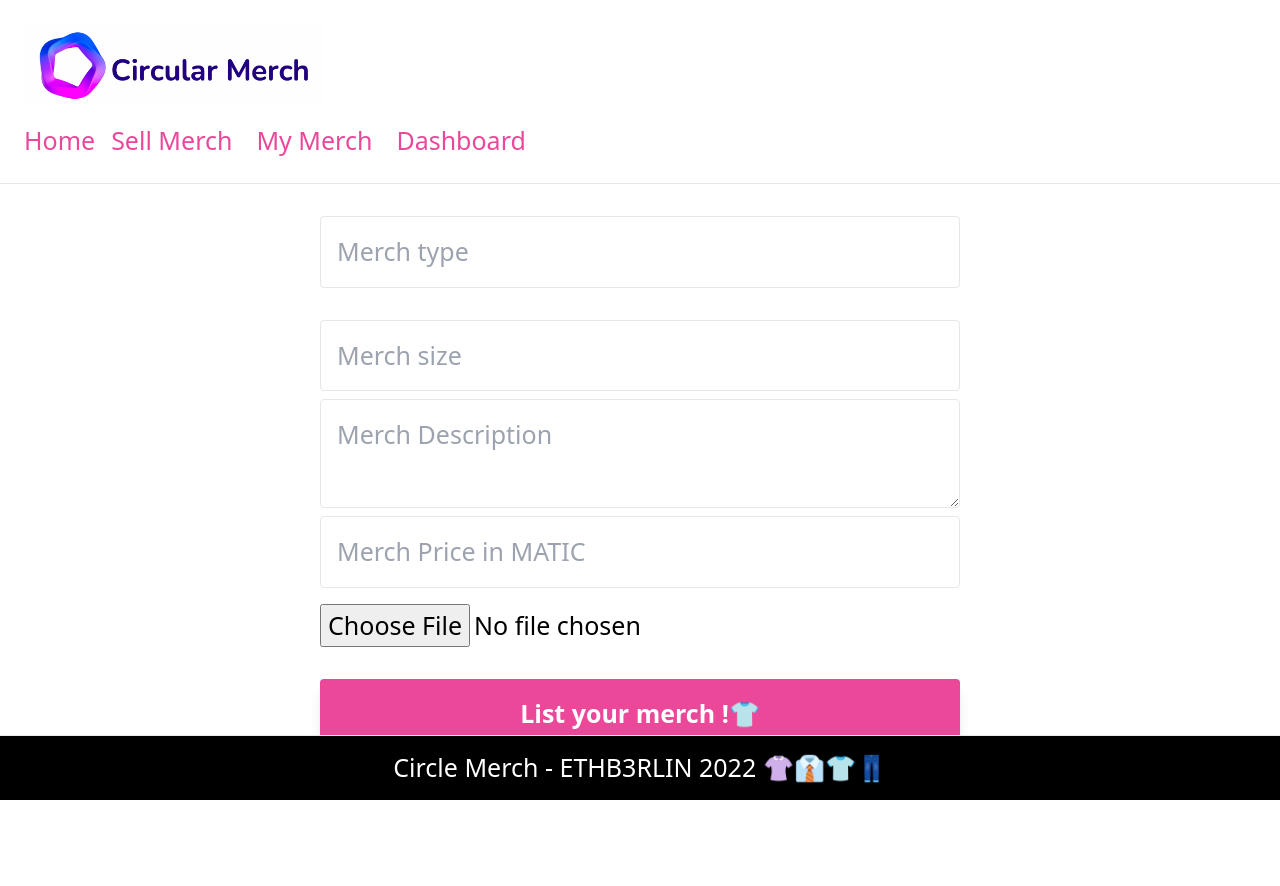
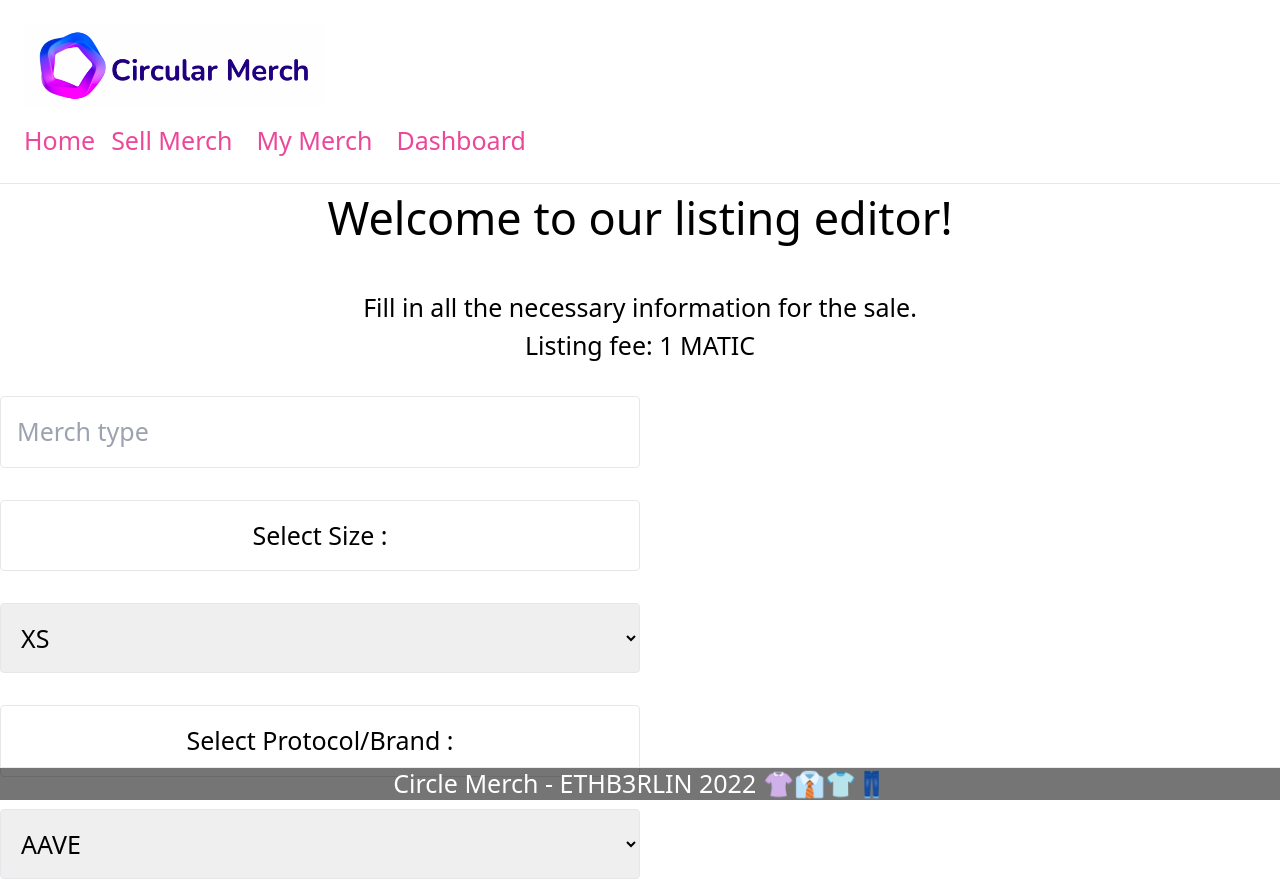
Before and after one commit to lilyanB/Hackaton-ETHBerlin, a Next.js app: page /create-item in a window 1280 px wide. Shown: the top 886 px of the page. Before the commit the page ends 834 px from the top, so only its background shows below. Built offline with nearby package versions, Linux system fonts and the light colour scheme; what ipfs-http-client would draw is missing.

Commit message:
upgrade listing experience & homepage

```diff
--- a/pages/_app.js
+++ b/pages/_app.js
@@ -10,7 +10,7 @@
               width="300"
               height="120"
               className="d-inline-block align-top"
-              alt="React Bootstrap logo"
+              alt="Circle Merch logo"
             />
         <div className="flex mt-4">
           <Link href="/">
@@ -39,6 +39,7 @@
       <br></br>
       <footer className='footer1'>Circle Merch - ETHB3RLIN 2022 👚👔👕👖</footer>
     </div>
+
   )
 }
 export default Marketplace
--- a/pages/create-item.js
+++ b/pages/create-item.js
@@ -28,8 +28,9 @@
 import Market from '../artifacts/contracts/NFTMarket.sol/NFTMarket.json'
 
 export default function CreateItem() {
+
   const [fileUrl, setFileUrl] = useState(null)
-  const [formInput, updateFormInput] = useState({ price: '', size:'', name: '', description: '' })
+  const [formInput, updateFormInput] = useState({ price: '', size:'', name: '', description: '', brand:'' })
   const router = useRouter()
 
   async function onChange(e) {
@@ -48,17 +49,18 @@
     }
   }
   async function createMarket() {
-    const { name,size, description, price } = formInput
-    if (!name || !size || !description || !price || !fileUrl) return
+    const { name,size, description, price, brand } = formInput
+    if (!name || !size || !description || !price || !fileUrl ||!brand) return
     /* first, upload to IPFS */
     const data = JSON.stringify({
-      name, size, description, image: fileUrl
+      name, size, brand, description, image: fileUrl
     })
     try {
       const added = await client.add(data)
       const url = `https://infura-ipfs.io/ipfs/${added.path}`
       /* after file is uploaded to IPFS, pass the URL to save it on Polygon */
       createSale(url)
+      console.log(data) //check metadata
     } catch (error) {
       console.log('Error uploading file: ', error)
     }
@@ -91,18 +93,35 @@
   }
 
   return (
-    <div className="flex justify-center">
-      <div className="w-1/2 flex flex-col pb-12">
+    <div className="row justify-content-center">
+      <p className='create_title'>Welcome to our listing editor!</p><br></br>
+      <p>Fill in all the necessary information for the sale.<br></br> Listing fee: 1 MATIC</p>
+      <div className="w-1/2 flex flex-col pb-12 ">
         <input
           placeholder="Merch type"
           className="mt-8 border rounded p-4"
           onChange={e => updateFormInput({ ...formInput, name: e.target.value })}
         />
-        <input
-          placeholder="Merch size"
-          className="mt-8 border rounded p-4"
-          onChange={e => updateFormInput({ ...formInput, size: e.target.value })}
-        />
+        <p className="mt-8 border rounded p-4">Select Size : </p>
+        <select onChange={e => updateFormInput({ ...formInput, size: e.target.value })}
+          className="mt-8 border rounded p-4">
+          <option value="XS">XS</option>
+          <option value="S">S</option>
+          <option value="M">M</option>
+          <option value="L">L</option>
+          <option value="XL">XL</option>
+          <option value="XXL">XXL</option>
+          <option value="standard">standard</option>
+   		  </select>
+        <p className="mt-8 border rounded p-4">Select Protocol/Brand : </p>
+        <select onChange={e => updateFormInput({ ...formInput, brand: e.target.value })}
+          className="mt-8 border rounded p-4">
+          <option value="AAVE.eth">AAVE</option>
+          <option value="LENS.eth">LENS</option>
+          <option value="SISMO.eth">SISMO</option>
+          <option value="#">Not listed</option>
+   		  </select>
+
         <textarea
           placeholder="Merch Description"
           className="mt-2 border rounded p-4"
--- a/pages/index.js
+++ b/pages/index.js
@@ -33,7 +33,7 @@
 
     const items = await Promise.all(data.map(async i => {
       const tokenUri = await tokenContract.tokenURI(i.tokenId)
-      const meta = await axios.get(tokenUri) // link to metadata on pinata ipfs
+      const meta = await axios.get(tokenUri) // link to metadata on ipfs
       let price = ethers.utils.formatUnits(i.price.toString(), 'ether')
       let item = {
         price,
@@ -42,6 +42,8 @@
         owner: i.owner,
         image: meta.data.image,
         name: meta.data.name,
+        size: meta.data.size,
+        brand : meta.data.brand,
         description: meta.data.description,
       }
       return item
@@ -67,10 +69,17 @@
   return (
     <div className="flex justify-center">
       <div className="px-4" style={{ maxWidth: '1600px' }}>
-
-      <p className='main1'><b>Circular Merch</b> is a decentralized marketplace for buying and selling crypto merchandise between individuals.
-        <br></br>Our dapp has an anonymised sending and receiving system.
-        <br></br><br></br><b>We serve three needs in the web3: </b><br></br>
+      <p className='main1'>
+      <img
+              src="/logo.png"
+              width="150"
+              height="60"
+              alt="Circle Merch logo"
+              className='spimg'
+            />
+      <b>Circular Merch</b> is a decentralized marketplace for buying and selling crypto merchandise between individuals.
+        <br></br>Our dapp has an <b>anonymised sending</b> and <b>receiving system</b>.
+        <br></br><br></br><b>We serve four needs in the web3: </b><br></br>
         <br></br><b>1. Sustainability:</b> giving a second life to what we no longer wear
         <br></br><b>2. Usefulness:</b> engage the community and avoid excess merchandise at home
         <br></br><b>3. Privacy:</b> send and receive an item without revealing your personal information
@@ -85,6 +94,8 @@
                 <img src={nft.image} />
                 <div className="p-4">
                   <p style={{ height: '64px' }} className="text-2xl font-semibold">{nft.name}</p>
+                  <p style={{ height: '64px' }} className="text-2xl font-semibold">Size: {nft.size}</p>
+                  <p style={{ height: '64px' }} className="text-2xl font-semibold">Brand: {nft.brand}</p>
                   <div style={{ height: '70px', overflow: 'hidden' }}>
                     <p className="text-gray-400">{nft.description}</p>
                   </div>
@@ -99,5 +110,6 @@
         </div>
       </div>
     </div>
+
   )
 }
--- a/pages/redirect.js
+++ b/pages/redirect.js
@@ -19,6 +19,16 @@
               Go back to home page
             </a>
           </Link>
+          <div className='imgcenter'>
+          <img
+              src="/anonymerch_logo.png"
+              width="600"
+              height="240"
+              className="d-inline-block align-top"
+              alt="Circle Merch logo"
+            />
+          </div>
+
         </div>
 
 
--- a/styles/globals.css
+++ b/styles/globals.css
@@ -21,10 +21,10 @@
   .footer1 {
     display: flex;
     flex: 1;
-    padding: 2rem 0;
+    padding: 1rem 0;
     border-top: 1px solid #eaeaea;
     color: white;
-    background-color: black;
+    background-color: rgba(0, 0, 0, 0.541);
     justify-content: center;
     align-items: center;
     margin-bottom: 10px;
@@ -36,3 +36,21 @@
     margin-bottom: 0px;
     flex-shrink: 0;
   }
+
+  .imgcenter{
+    justify-content: center;
+  }
+
+  .create_title{
+    font-size: 45px;
+    justify-content: center;
+    display: flex;
+
+  }
+
+  .listingcreate{
+    display: row;
+  }
+  .spimg{
+    display: inline-flex;
+  }
```
Also changed, not shown: public/logo.png (added).
